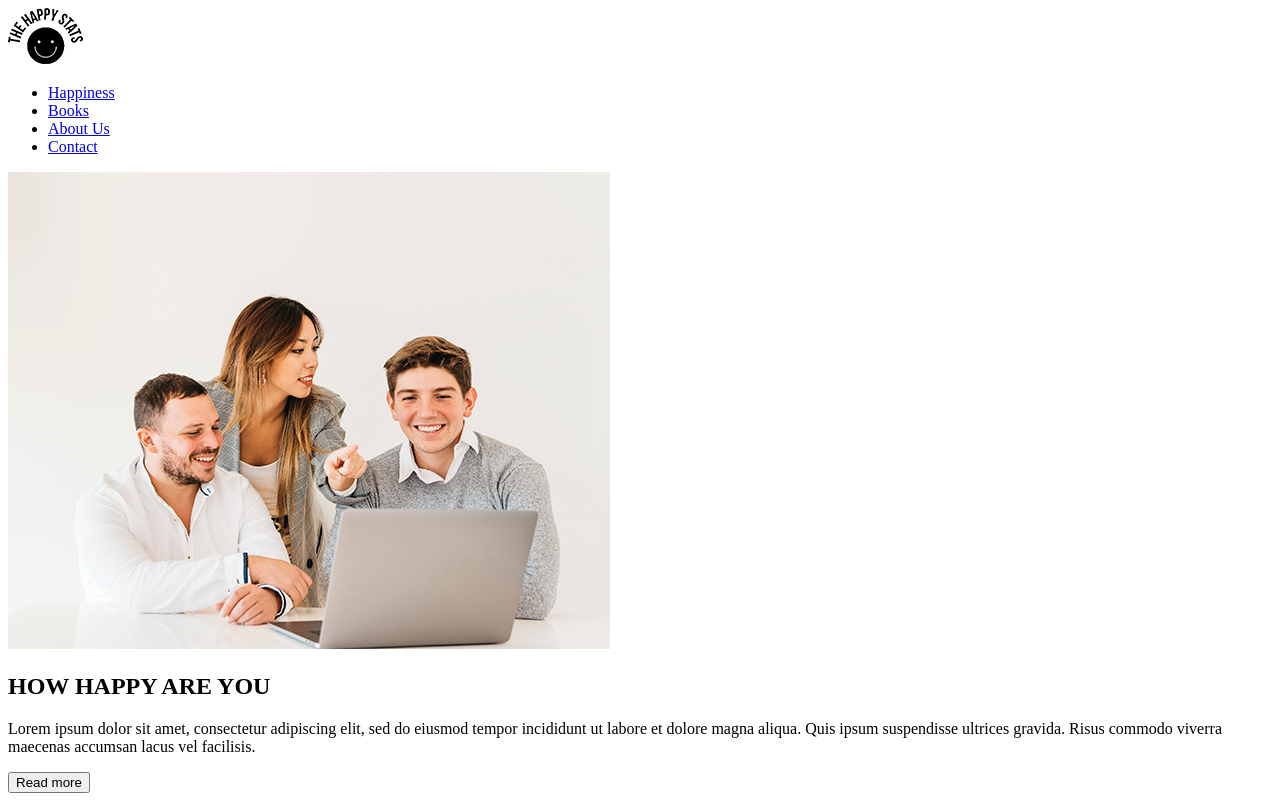
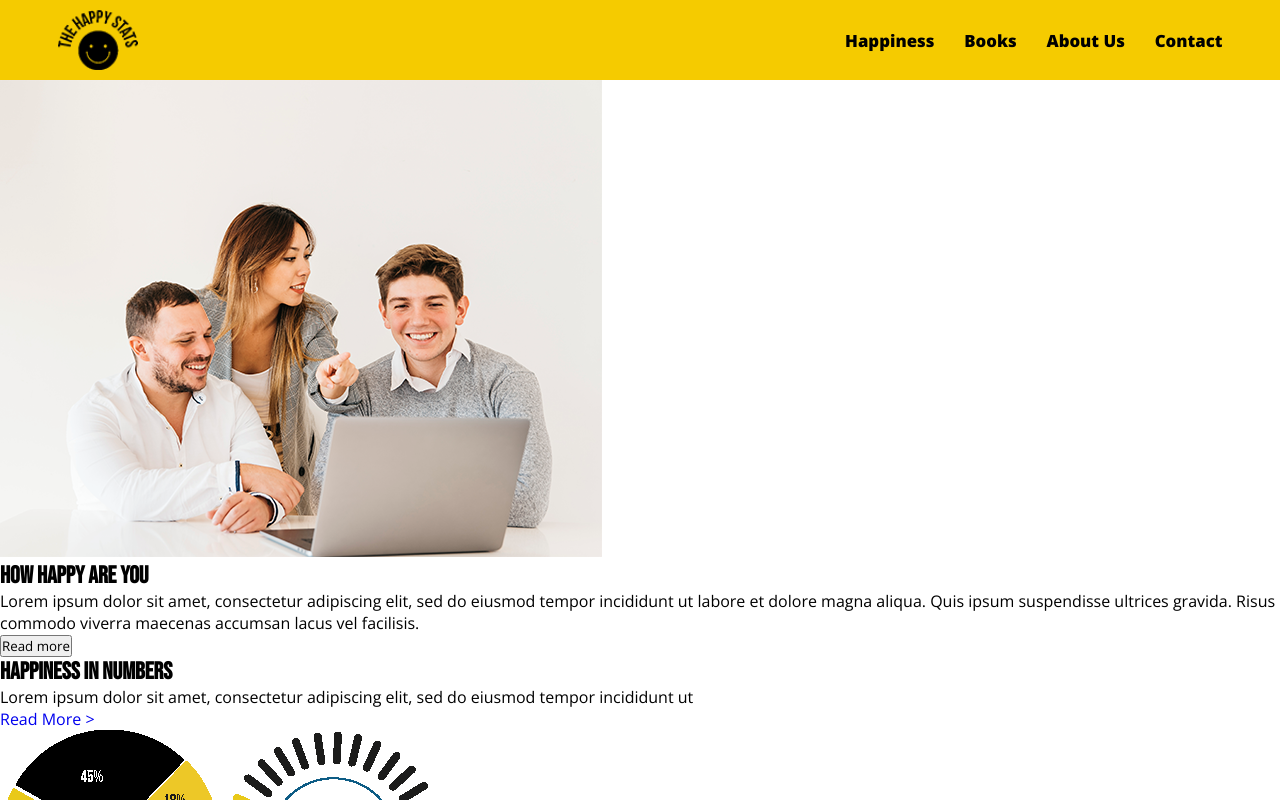
Before and after one commit to EilynFlorez/ProyectoHappiness, a plain HTML site: page index.html in a window 1280 px wide. Shown: the top 800 px of the page. Drawn offline with nearby package versions, Linux system fonts and the light colour scheme.

Commit message:
Estilos CSS header

```diff
--- a/index.html
+++ b/index.html
@@ -4,24 +4,25 @@
     <meta charset="UTF-8">
     <meta name="viewport" content="width=device-width, initial-scale=1.0">
     <title>Proyecto Happiness</title>
+    <link rel="stylesheet" href="./style/style.css">
 </head>
 <body>
     <header>
         <img src="./assets/images/logo.png" alt="Logo">
 
         <nav>
-            <ul>
+            <ul class="menu">
                 <li>
-                    <a href="#">Happiness</a>
+                    <a href="#" class="link-menu">Happiness</a>
                 </li>
                 <li>
-                    <a href="#">Books</a>
+                    <a href="#" class="link-menu">Books</a>
                 </li>
                 <li>
-                    <a href="#">About Us</a>
+                    <a href="#" class="link-menu">About Us</a>
                 </li>
                 <li>
-                    <a href="#">Contact</a>
+                    <a href="#" class="link-menu">Contact</a>
                 </li>
             </ul>
         </nav>
--- a/style/style.css
+++ b/style/style.css
@@ -0,0 +1,56 @@
+@import url('https://fonts.googleapis.com/css2?family=Bebas+Neue&family=Montserrat:ital,wght@0,100..900;1,100..900&family=Open+Sans:ital,wght@0,300..800;1,300..800&family=Oswald:wght@200..700&family=Raleway:ital,wght@0,100..900;1,100..900&display=swap');
+@import url('https://fonts.googleapis.com/css2?family=Montserrat:ital,wght@0,100..900;1,100..900&family=Open+Sans:ital,wght@0,300..800;1,300..800&family=Oswald:wght@200..700&family=Raleway:ital,wght@0,100..900;1,100..900&display=swap');
+
+* {
+    padding: 0px;
+    margin: 0px;
+    box-sizing: border-box;
+}
+
+h1, h2 {
+    font-family: "bebas neue";
+}
+
+p, a, button {
+    font-family: "open sans";
+}
+
+li {
+    list-style-type: none;
+}
+
+a {
+    text-decoration: none;
+}
+
+/* Estilos del header */
+header {
+    display: flex;
+    justify-content: space-between;
+    align-items: center;
+    width: 100%;
+    min-height: 10vh;
+    padding: 0.5% 4.5%;
+    background-color: rgb(245, 203, 0);
+}
+
+header img {
+    height: 60px;
+}
+
+nav {
+    width: 80%;
+}
+
+.menu {
+    display: flex;
+    justify-content: end;
+    gap: 3.2%;
+    width: 100%;
+}
+
+.link-menu {
+    font-size: 1.05rem;
+    color: rgb(0, 0, 0);
+    font-weight: 800;
+}
```
